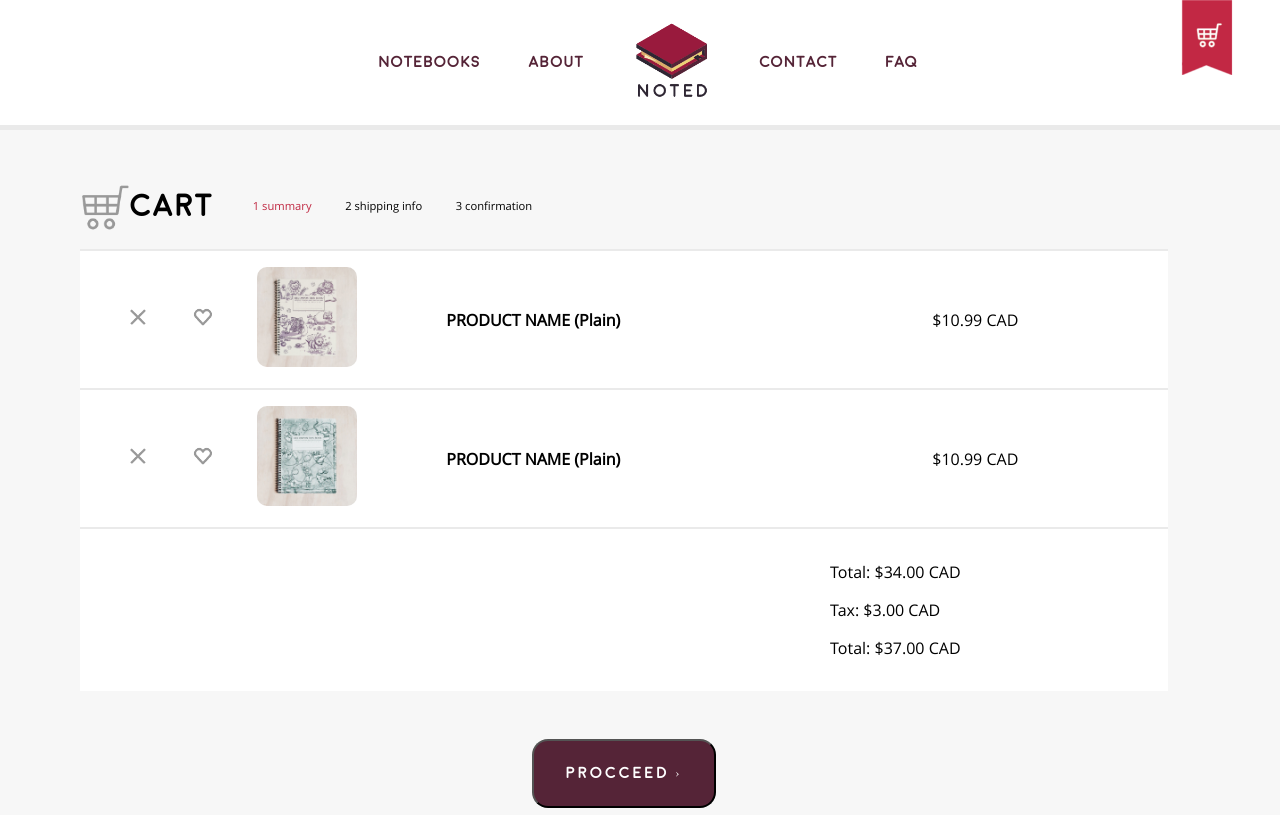
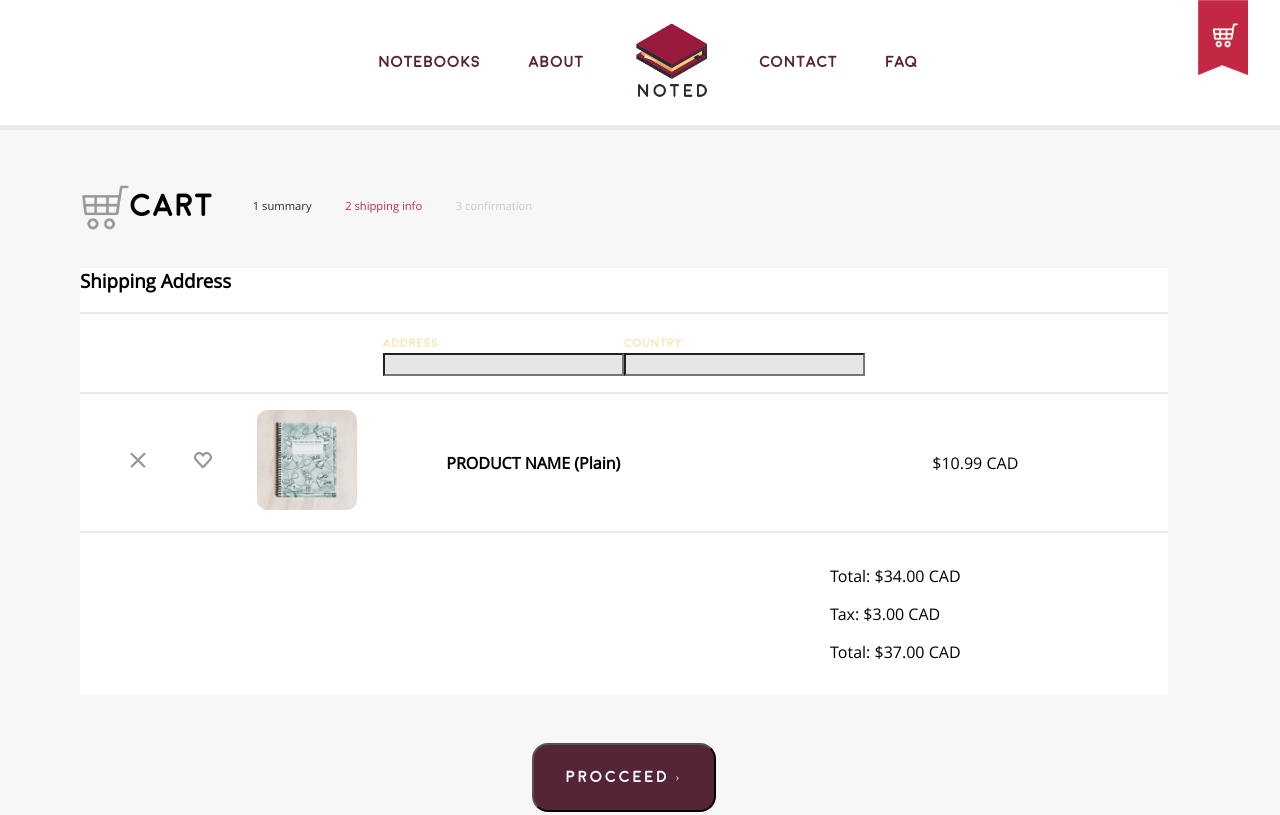
Before and after one commit to JarielleLim/Noted, a plain HTML site: page P02/cartShipping.html in a window 1280 px wide. Shown: the top 815 px of the page. Drawn offline with Linux system fonts and the light colour scheme; files whose address does not match are found by name.

Commit message:
began cart shipping info, changed cartPurchase to cartShipping

```diff
--- a/P02/cart.html
+++ b/P02/cartShipping.html
@@ -44,8 +44,8 @@
 			<h2>Cart</h2>
 
 			<ol class="process-list-flex">
-			<li class="process-part"><div class="current">1 summary</div></li>
-			<li class="process-part">2 shipping info</li>
+			<li class="process-part"><a href="cart.html">1 summary</a></li>
+			<li class="process-part"><div class="current">2 shipping info</div></li>
 			<li class="process-part">3 confirmation</li>
 			</ol>
 		</div>
@@ -53,17 +53,20 @@
 			<div class="cart-item-display">
 
 	<!-- product 1 -->
+
+
+				<h3>Shipping Address</h3>
+
 				<div class="cart-flex-item">
+					<div id="address">
+						<label for="address">Address:</label><br />
+						<input id="address" class="input" name="address" type="text" value="" size="30" />
+					</div>
 
-					<div id="delete"><img src="images/delete.png" alt="Product"/></div>
-
-					<div id="like"><img src="images/like.png" alt="Product"/></div>
-
-					<div id="image"><img src="images/product1.jpg" alt="Product"/></div>
-
-					<div id="product-name"><h4>PRODUCT NAME (Plain)</h4></div>
-
-					<div id="price"><p>$10.99 CAD</p></div>
+					<div id="country">
+						<label for="country">Country:</label><br />
+						<input id="country" class="input" name="email" type="text" value="" size="30" />
+					</div>
 
 				</div>
 
--- a/P02/css/main.css
+++ b/P02/css/main.css
@@ -60,6 +60,12 @@ h1{
 h2{
 	font-family: "moonbold", arial, sans-serif;
 	font-size: 2em;
+}
+
+
+a{
+	text-decoration: none;
+	color: #2E2633;
 }
 
 /* NAV BAR~~~~~~~~~~~~~~~~~*/
@@ -149,13 +155,12 @@ text-align: center;
     color: white;
 }
 
-a{
+.nav-item a{
 	display: block;
 	text-decoration: none;
 	color: #552437;
 	padding-left: 1em;
 	padding-right: 1em;
-
 }
 
 .nav-item a:hover{
@@ -190,8 +195,8 @@ a{
 }
 
 .nav-item.logo a:hover{
- background: none;
- border-bottom: none;
+	 background: none;
+	 border-bottom: none;
 }
 
 /*FOOTER CSS~~~~~~~~~~~~~~~~~~~~~~~~~~~~~~~~~~~~~~~~~~~~~~~~~~~~~~~~~~~~~*/
@@ -338,13 +343,12 @@ input[type="text"]:focus {
 
 .process-part{
 	font-size: 0.7em;
+	color: #C9C9C9;
 	padding-right:3em
-
 }
 
 .current{
 	color:#C02943;
-
 }
 
 /*~~~~~~~~~~~~~~~~~~~~~~~~~*/
@@ -389,7 +393,6 @@ input[type="text"]:focus {
 #like img{
 	width:20px;
 	height:auto;
-
 }
 
 #delete{
@@ -424,9 +427,6 @@ input[type="text"]:focus {
 	padding: 3em;
 
 }
-
-
-
 
 
 /*CART CSS (slide animation)~~~~~~~~~~~~~~~~~~~~~~~~~~~~~~~~~~~~~~~~~~~~~~~~~~~*/
```
Also changed, not shown: P02/cartPurchase.html (deleted, +0 -51 lines).
